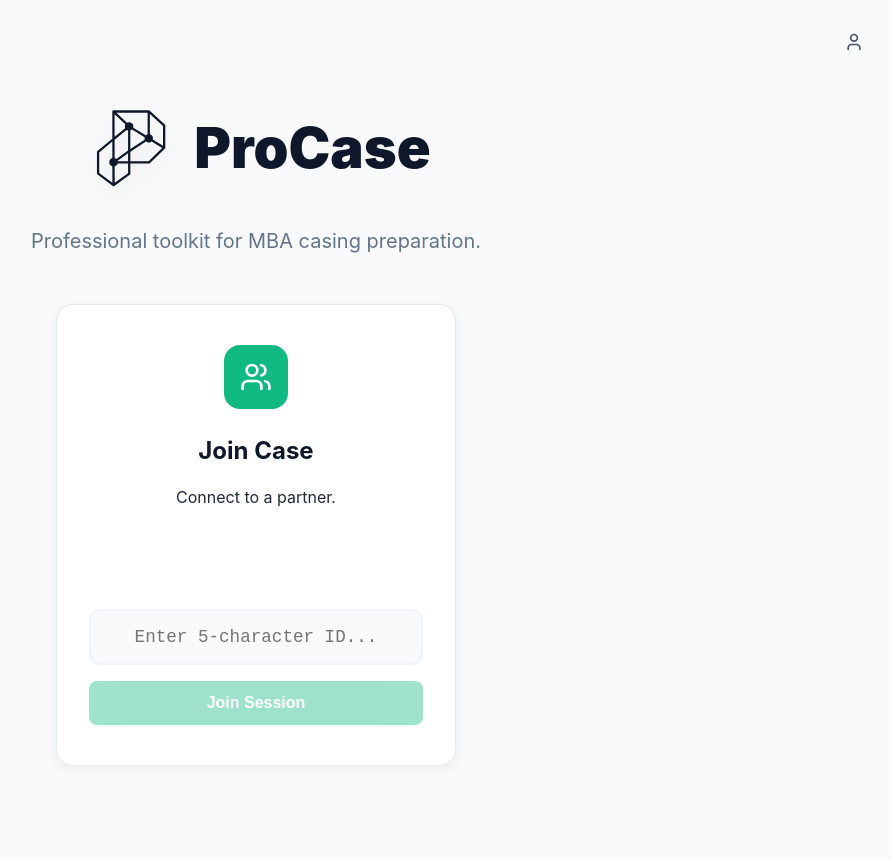
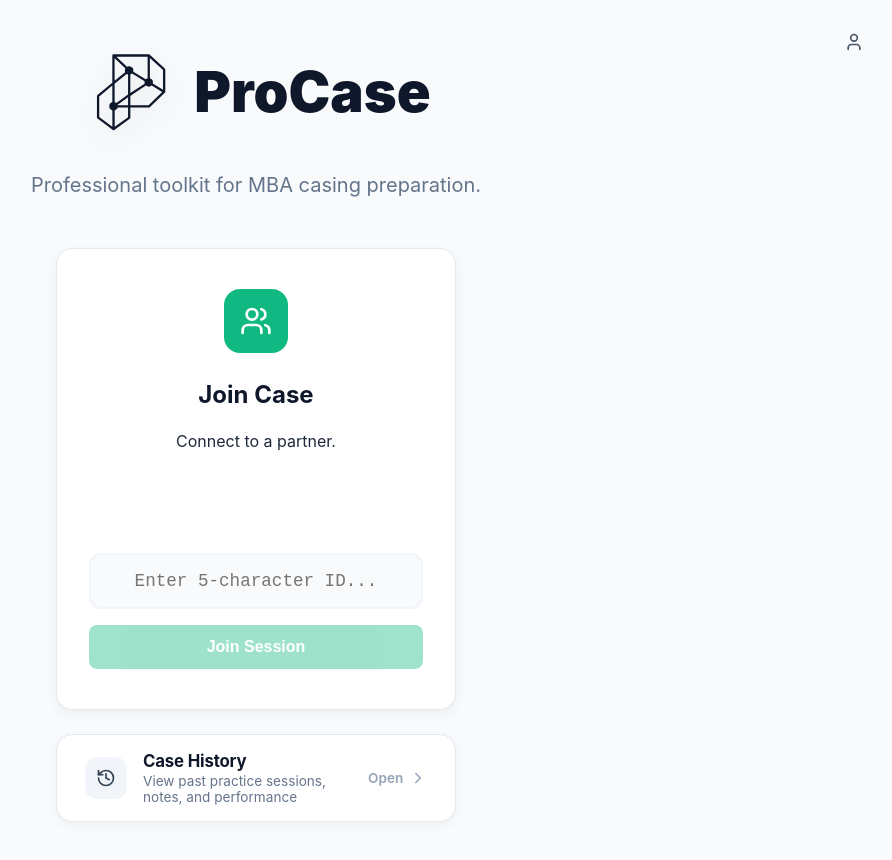
Before and after one commit to ce2727/CasingAutomation, a React (Vite) app: page / in a window 1280 px wide. Shown: the top 860 px of the page, without its empty margins (384-1276 px from the left). Built offline with nearby package versions, Linux system fonts and the light colour scheme.

Commit message:
Add horizontal Case History button bar to main menu

```diff
--- a/src/App.css
+++ b/src/App.css
@@ -50,6 +50,106 @@ h1, h2, h3, h4 { color: #0f172a; margin: 0; }
 .bg-blue { background: var(--primary); }
 .bg-green { background: var(--secondary); }
 
+/* Main Menu History Bar */
+.main-menu-history-bar {
+  width: 100%;
+  max-width: 800px;
+  margin-top: 1.5rem;
+  background: white;
+  border: 1px solid var(--border);
+  border-radius: 1rem;
+  padding: 1rem 1.75rem;
+  display: flex;
+  align-items: center;
+  justify-content: space-between;
+  cursor: pointer;
+  box-shadow: 0 4px 12px rgba(0, 0, 0, 0.04);
+  transition: all 0.2s ease;
+  font-family: inherit;
+  color: inherit;
+  text-align: left;
+  box-sizing: border-box;
+}
+
+.main-menu-history-bar.single-card {
+  max-width: 400px;
+}
+
+.main-menu-history-bar:hover {
+  border-color: #cbd5e1;
+  background: #f8fafc;
+  box-shadow: 0 6px 18px rgba(0, 0, 0, 0.07);
+  transform: translateY(-2px);
+}
+
+.main-menu-history-bar:active {
+  transform: translateY(0);
+}
+
+.history-bar-left {
+  display: flex;
+  align-items: center;
+  gap: 1rem;
+}
+
+.history-bar-icon-wrap {
+  width: 42px;
+  height: 42px;
+  border-radius: 0.75rem;
+  background: #f1f5f9;
+  color: #334155;
+  display: flex;
+  align-items: center;
+  justify-content: center;
+  flex-shrink: 0;
+  transition: all 0.2s ease;
+}
+
+.main-menu-history-bar:hover .history-bar-icon-wrap {
+  background: #e2e8f0;
+  color: #0f172a;
+}
+
+.history-bar-text {
+  display: flex;
+  flex-direction: column;
+  gap: 2px;
+}
+
+.history-bar-title {
+  font-weight: 700;
+  font-size: 1.05rem;
+  color: #0f172a;
+  letter-spacing: -0.01em;
+}
+
+.history-bar-desc {
+  font-size: 0.85rem;
+  color: var(--text-muted);
+}
+
+.history-bar-right {
+  display: flex;
+  align-items: center;
+  gap: 0.35rem;
+  color: #94a3b8;
+  font-size: 0.85rem;
+  font-weight: 600;
+  transition: all 0.2s ease;
+}
+
+.main-menu-history-bar:hover .history-bar-right {
+  color: #0f172a;
+}
+
+.history-bar-arrow {
+  transition: transform 0.2s ease;
+}
+
+.main-menu-history-bar:hover .history-bar-arrow {
+  transform: translateX(3px);
+}
+
 /* Dashboard */
 .dashboard-container { padding: 3rem; max-width: 1200px; margin: 0 auto; }
 .header { display: flex; justify-content: space-between; align-items: center; margin-bottom: 3rem; }
--- a/src/App.tsx
+++ b/src/App.tsx
@@ -44,11 +44,12 @@ const getTypeColorClass = (type: string) => {
 
 const LandingPage: React.FC<{
   onRoleSelect: (role: 'caser' | 'casee') => void,
+  onHistoryClick: () => void,
   joinId: string,
   setJoinId: (id: string) => void,
   userName: string,
   onSettingsClick: () => void
-}> = ({ onRoleSelect, joinId, setJoinId, userName, onSettingsClick }) => {
+}> = ({ onRoleSelect, onHistoryClick, joinId, setJoinId, userName, onSettingsClick }) => {
   const [error, setError] = useState<string | null>(null);
 
   const validateId = (id: string) => {
@@ -103,6 +104,25 @@ const LandingPage: React.FC<{
           </div>
         </div>
       </div>
+
+      <button
+        className={`main-menu-history-bar ${!isElectron ? 'single-card' : ''}`}
+        onClick={onHistoryClick}
+      >
+        <div className="history-bar-left">
+          <div className="history-bar-icon-wrap">
+            <History size={20} />
+          </div>
+          <div className="history-bar-text">
+            <span className="history-bar-title">Case History</span>
+            <span className="history-bar-desc">View past practice sessions, notes, and performance</span>
+          </div>
+        </div>
+        <div className="history-bar-right">
+          <span>Open</span>
+          <ChevronRight size={18} className="history-bar-arrow" />
+        </div>
+      </button>
     </div>
   );
 };
@@ -783,7 +803,7 @@ const BLANK_MANUAL: Omit<HistoryEntry, 'id'> = {
   outcome: 'given',
 };
 
-const HistoryPage: React.FC<{ onBack: () => void, cases: CasePackage[], onHistoryReset?: () => void }> = ({ onBack, cases, onHistoryReset }) => {
+const HistoryPage: React.FC<{ onBack: () => void, backLabel?: string, cases: CasePackage[], onHistoryReset?: () => void }> = ({ onBack, backLabel = 'Library', cases, onHistoryReset }) => {
   const [entries, setEntries] = useState<HistoryEntry[]>([]);
   const [roleFilter, setRoleFilter] = useState<'all' | 'caser' | 'casee'>('all');
   const [searchQuery, setSearchQuery] = useState('');
@@ -962,7 +982,7 @@ const HistoryPage: React.FC<{ onBack: () => void, cases: CasePackage[], onHistor
             <h2 className="brand-name">ProCase</h2>
           </div>
           <div className="header-divider" />
-          <button className="btn btn-ghost btn-sm" onClick={onBack}><ArrowLeft size={18} /> Library</button>
+          <button className="btn btn-ghost btn-sm" onClick={onBack}><ArrowLeft size={18} /> {backLabel}</button>
         </div>
         <div className="center-section"><h2 className="case-name">Case History</h2></div>
         <div className="right-section" style={{ gap: '0.75rem' }}>
@@ -1687,6 +1707,7 @@ const BulkCsvImporter: React.FC<{
 function App() {
   const [role, setRole] = useState<'caser' | 'casee' | null>(null);
   const [view, setView] = useState<'library' | 'history' | 'build-hub' | 'bulk-csv'>('library');
+  const [historyOrigin, setHistoryOrigin] = useState<'main-menu' | 'library'>('library');
   const [activeCase, setActiveCase] = useState<CasePackage | null>(null);
   const [cases, setCases] = useState<CasePackage[]>([]);
   const [slicingSource, setSlicingSource] = useState<Blob | null>(null);
@@ -1844,6 +1865,11 @@ function App() {
     <>
       <LandingPage
         onRoleSelect={setRole}
+        onHistoryClick={() => {
+          setHistoryOrigin('main-menu');
+          setRole('caser');
+          setView('history');
+        }}
         joinId={joinId}
         setJoinId={setJoinId}
         userName={userName}
@@ -1919,7 +1945,13 @@ function App() {
 
   if (view === 'history') return (
     <HistoryPage
-      onBack={() => setView('library')}
+      onBack={() => {
+        if (historyOrigin === 'main-menu') {
+          setRole(null);
+        }
+        setView('library');
+      }}
+      backLabel={historyOrigin === 'main-menu' ? 'Menu' : 'Library'}
       cases={cases}
       onHistoryReset={async () => {
         const all = await libraryService.getAllCases();
@@ -2007,7 +2039,7 @@ function App() {
         </div>
         <div className="center-section"><h2 className="case-name">Case Library</h2></div>
         <div className="right-section" style={{ gap: '0.75rem' }}>
-          <button className="btn btn-ghost btn-sm" onClick={() => setView('history')} style={{ padding: '0.5rem 1.25rem', display: 'flex', alignItems: 'center', gap: '6px' }}>
+          <button className="btn btn-ghost btn-sm" onClick={() => { setHistoryOrigin('library'); setView('history'); }} style={{ padding: '0.5rem 1.25rem', display: 'flex', alignItems: 'center', gap: '6px' }}>
             <History size={18} /> <span style={{ fontWeight: 600 }}>View History</span>
           </button>
           <button
```
